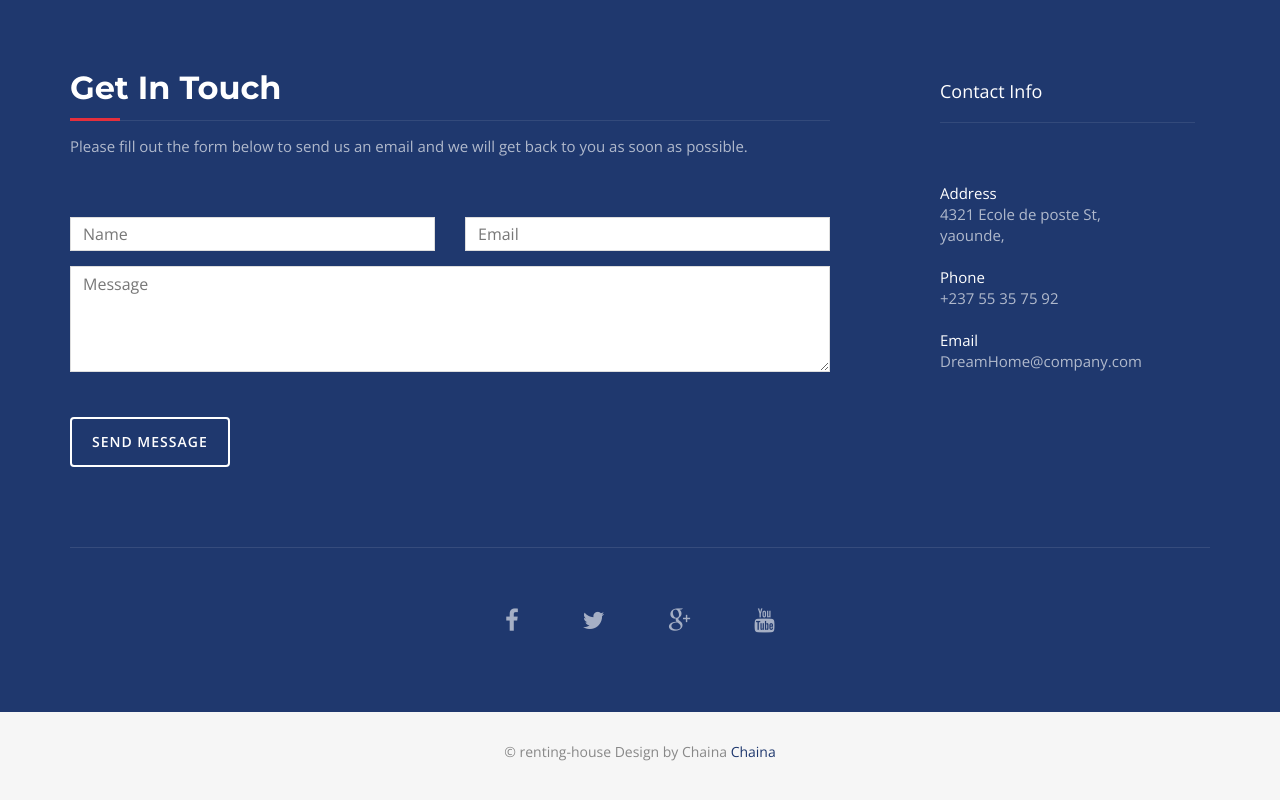
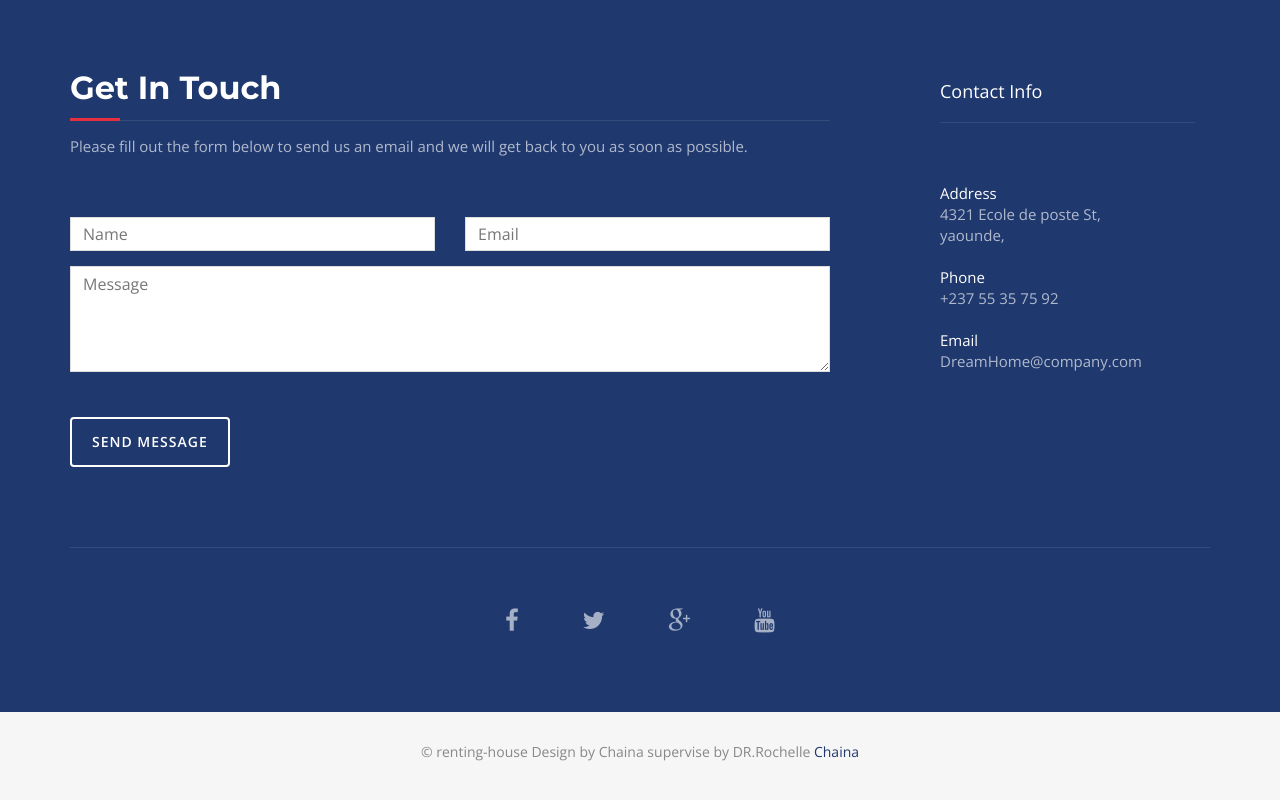
Before and after one commit to demmase/renting-house, a plain HTML site: page index.html in a window 1280 px wide. Shown: the part 5119-5919 px from the top of the page. Drawn offline with nearby package versions, Linux system fonts and the light colour scheme.

Commit message:
Update index.html

```diff
--- a/index.html
+++ b/index.html
@@ -395,7 +395,7 @@
 <!-- Footer Section -->
 <div id="footer">
   <div class="container text-center">
-    <p>&copy; renting-house Design by Chaina <a href="http://www.templatewire.com" rel="nofollow">Chaina</a></p>
+    <p>&copy; renting-house Design by Chaina supervise by DR.Rochelle <a href="http://www.templatewire.com" rel="nofollow">Chaina</a></p>
   </div>
 </div>
 <script type="text/javascript" src="js/jquery.1.11.1.js"></script>
```
